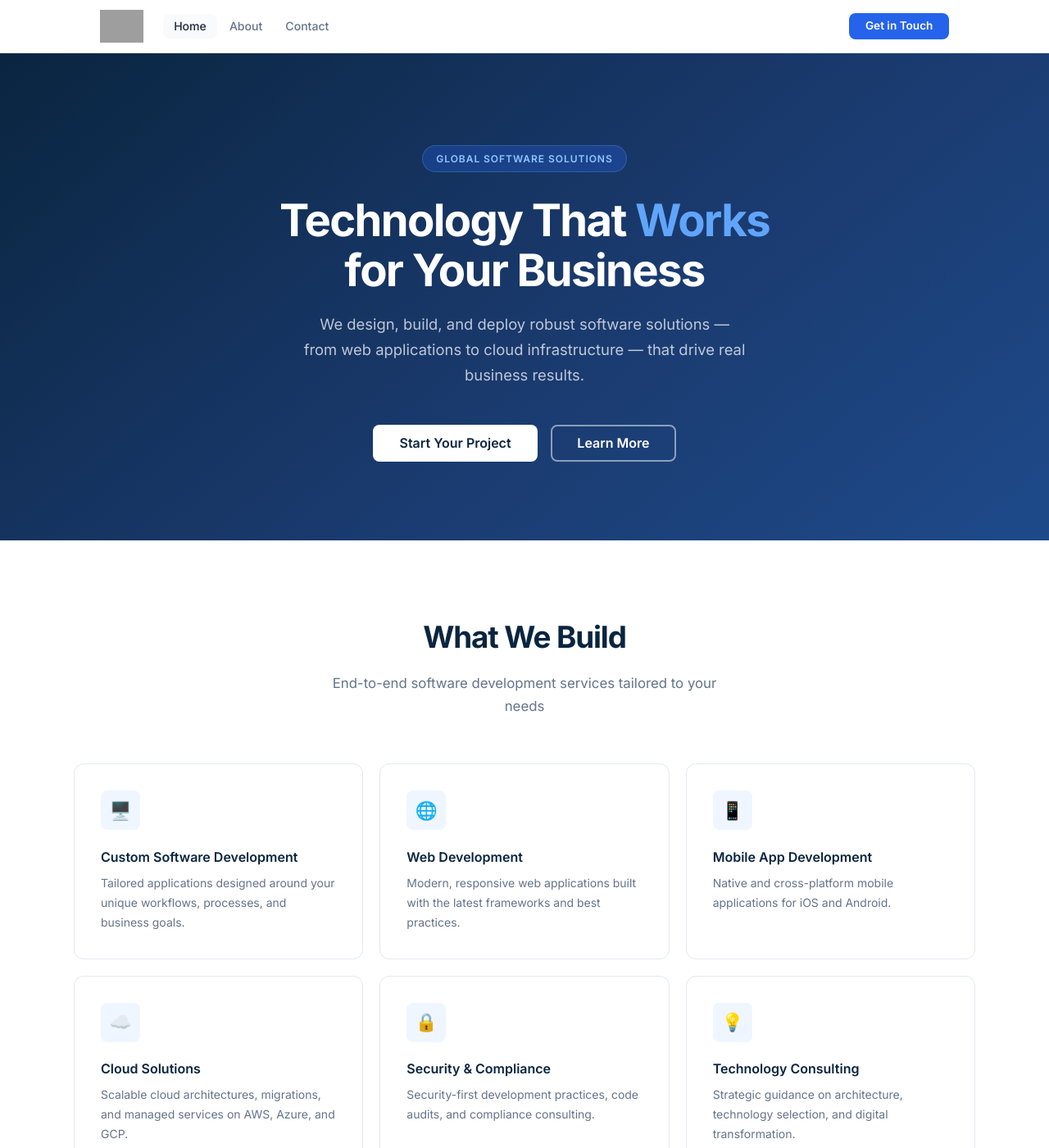
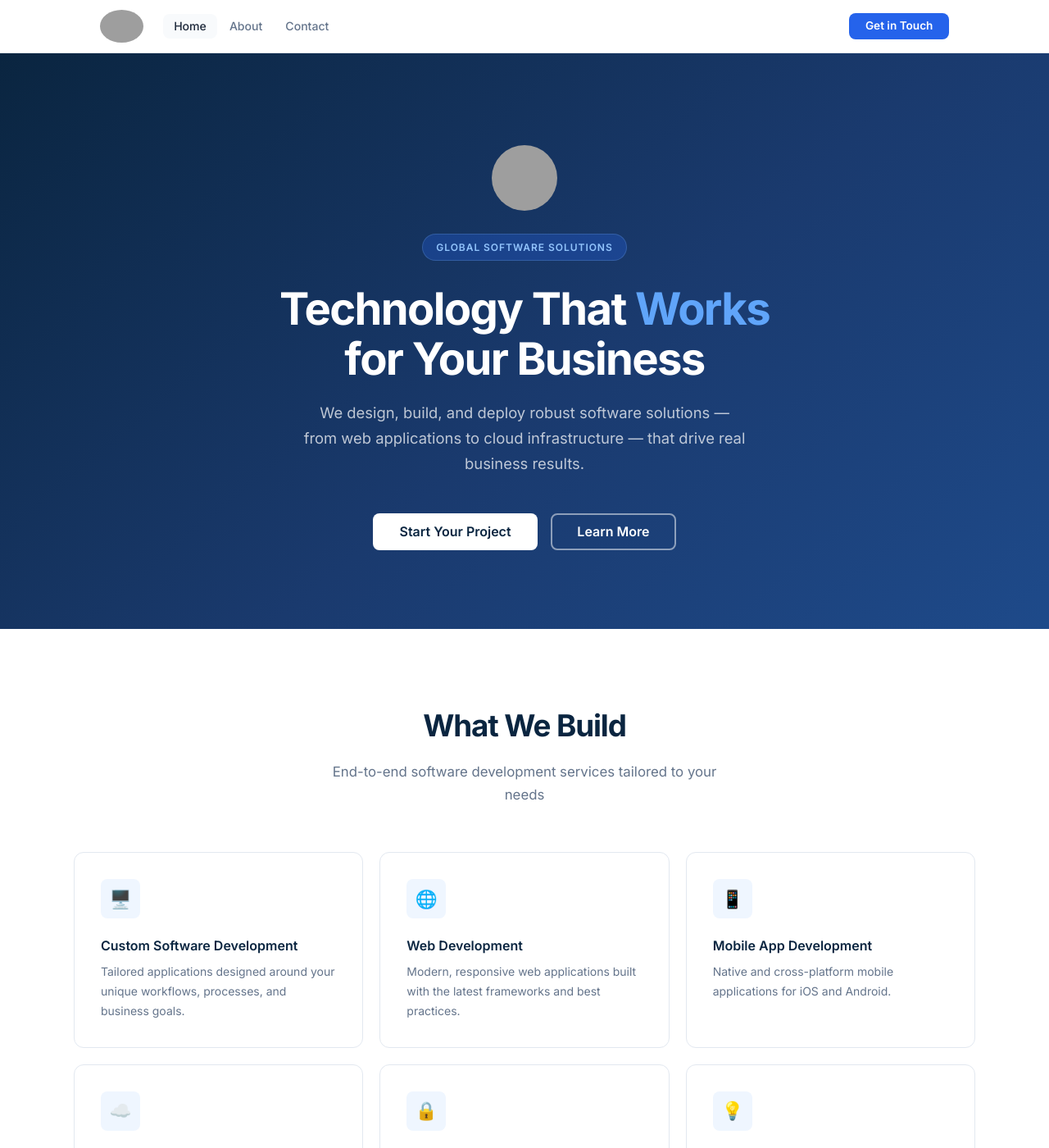
Before and after one commit to itwgs/ItWorksGlobalSolutions, a Jekyll site: the page built from index.markdown, in a window 1280 px wide and 1400 px high. Shown: the whole window at 82% size. Built offline with Jekyll 4.4.1, drawn with Linux system fonts in a browser that asks for light colours; grey boxes are pictures that could not be loaded.

Commit message:
Make logo oval and add to hero section above tagline

```diff
--- a/assets/css/main.css
+++ b/assets/css/main.css
@@ -105,10 +105,10 @@ a:hover { text-decoration: underline; }
   height: 40px;
   width: auto;
   display: block;
+  border-radius: 50%;
+  object-fit: cover;
 }
 .site-logo:hover { text-decoration: none; }
-.logo-it { color: var(--accent); }
-.logo-gs { color: var(--muted); font-weight: 500; }
 
 .nav-links {
   display: flex;
@@ -143,6 +143,14 @@ a:hover { text-decoration: underline; }
 .hero-inner {
   max-width: 720px;
   margin: 0 auto;
+}
+.hero-logo {
+  width: 80px;
+  height: 80px;
+  margin: 0 auto 1.75rem;
+  border-radius: 50%;
+  object-fit: cover;
+  display: block;
 }
 .hero-badge {
   display: inline-block;
--- a/index.markdown
+++ b/index.markdown
@@ -5,6 +5,7 @@ title: Home
 
 <section class="hero">
   <div class="hero-inner">
+    <img src="{{ '/assets/images/logo.png' | relative_url }}" alt="ItWorksGlobalSolutions Logo" class="hero-logo">
     <div class="hero-badge">Global Software Solutions</div>
     <h1>Technology That <span class="text-accent">Works</span><br>for Your Business</h1>
     <p>We design, build, and deploy robust software solutions — from web applications to cloud infrastructure — that drive real business results.</p>
```
